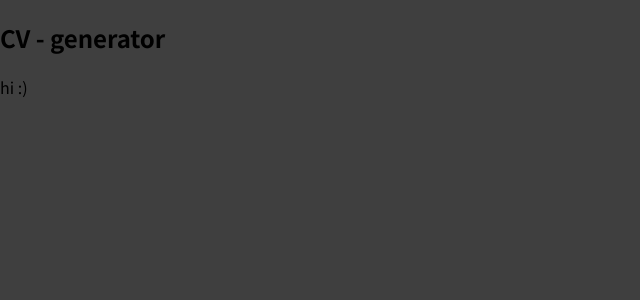
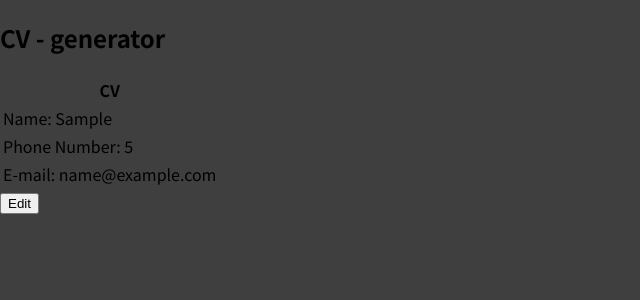
Before and after one commit to Piperski13/cv-application-generator, a React (Create React App) app: page / in a window 1280 px wide. Both pictures are taken after typing "Sample", "5", "name@example.com" into the empty fields and a click on the button "Submit". Shown: the top 300 px of the page, without its empty margins (0-640 px from the left). Built offline with nearby package versions, Linux system fonts and the light colour scheme.

Commit message:
Added dynamic table data rendering for info section

```diff
--- a/src/components/InfoForm/InfoForm.js
+++ b/src/components/InfoForm/InfoForm.js
@@ -1,5 +1,5 @@
 import { useState } from "react";
-import RenderedInfo from "../Renders/RenderedInfo";
+import Table from "../InfoTable/InfoTable";
 
 const InfoForm = (props) => {
   const [name, setName] = useState("");
@@ -42,7 +42,7 @@ const InfoForm = (props) => {
   );
 
   if (isSubmitted) {
-    formInputs = <RenderedInfo />;
+    formInputs = <Table infoData={staticInfo} />;
   }
 
   return (
--- /dev/null
+++ b/src/components/InfoTable/InfoTable.js
@@ -0,0 +1,20 @@
+import RenderedInfo from "./RenderedInfo";
+const Table = (props) => {
+  return (
+    <>
+      <table>
+        <thead>
+          <tr>
+            <th>CV</th>
+          </tr>
+        </thead>
+        <tbody>
+          <RenderedInfo infoData={props.infoData} />
+        </tbody>
+      </table>
+      <button>Edit</button>
+    </>
+  );
+};
+
+export default Table;
--- /dev/null
+++ b/src/components/InfoTable/RenderedInfo.js
@@ -0,0 +1,16 @@
+const RenderedInfo = (props) => {
+  console.log(props.infoData);
+  return (
+    <>
+      {props.infoData.map((info, index) => (
+        <tr key={index}>
+          <td>
+            {info.label}: {info.value}
+          </td>
+        </tr>
+      ))}
+    </>
+  );
+};
+
+export default RenderedInfo;
--- a/src/components/Renders/RenderedInfo.js
+++ /dev/null
@@ -1,3 +0,0 @@
-const RenderedInfo = () => {return <p>hi :)</p>};
-
-export default RenderedInfo;
```
